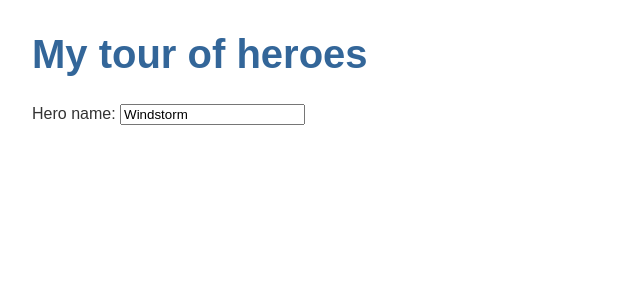
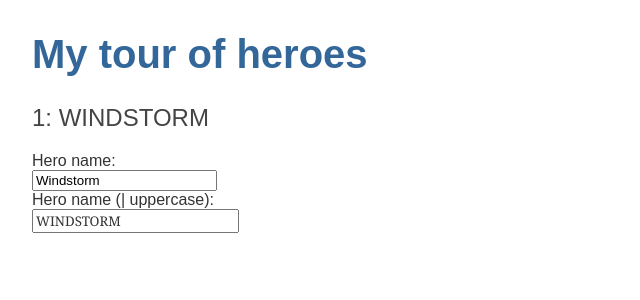
Before and after one commit to Alexander-Sailer/ANG_TOH, an Angular app: page / in a window 1280 px wide. Shown: the top 300 px of the page, without its empty margins (0-640 px from the left). Built offline with nearby package versions, Linux system fonts and the light colour scheme.

Commit message:
Using pipe - default / in ngModel

```diff
--- a/src/app/heroes/heroes.component.html
+++ b/src/app/heroes/heroes.component.html
@@ -1,7 +1,7 @@
 <!-- Default text -->
-<!--
-<h2>{{hero.id}}: {{hero.name}}</h2>
--->
+
+<h2>{{hero.id}}: {{hero.name | uppercase}}</h2>
+
 
 <!-- Formated text with hero and its details -->
 <!--
@@ -13,6 +13,10 @@
 <!-- hero editor -->
 
 <div>
-    <label for="name">Hero name: </label>
-    <input id="name" [(ngModel)]="hero.name" placeholder="name">
+    <label for="name">Hero name: </label><br>
+    <input id="name" [(ngModel)]="hero.name" placeholder="name"><br>
+    <label for="name">Hero name (| uppercase): </label><br>
+    <input [ngModel]="hero.name | uppercase"
+        (ngModelChange)="hero.name=$event" name="inputField" type="text"
+    />
 </div>
```
